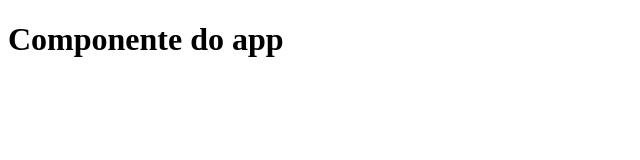
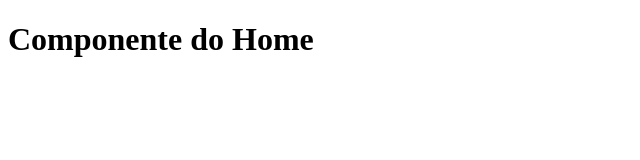
Before and after one commit to zrur/aula-06-2sem, a React (Vite) app in the folder aula06/: page / in a window 1280 px wide. Shown: the top 160 px of the page, without its empty margins (0-640 px from the left). Built offline with nearby package versions, Linux system fonts and the light colour scheme.

Commit message:
criado o componente outlet

```diff
--- a/aula06/src/App.tsx
+++ b/aula06/src/App.tsx
@@ -1,7 +1,9 @@
+import { Outlet } from "react-router-dom";
+
 export default function App() {
   return (
     <div>
-      <h1> Componente do app </h1>
+      <Outlet />
     </div>
   );
 }
```
